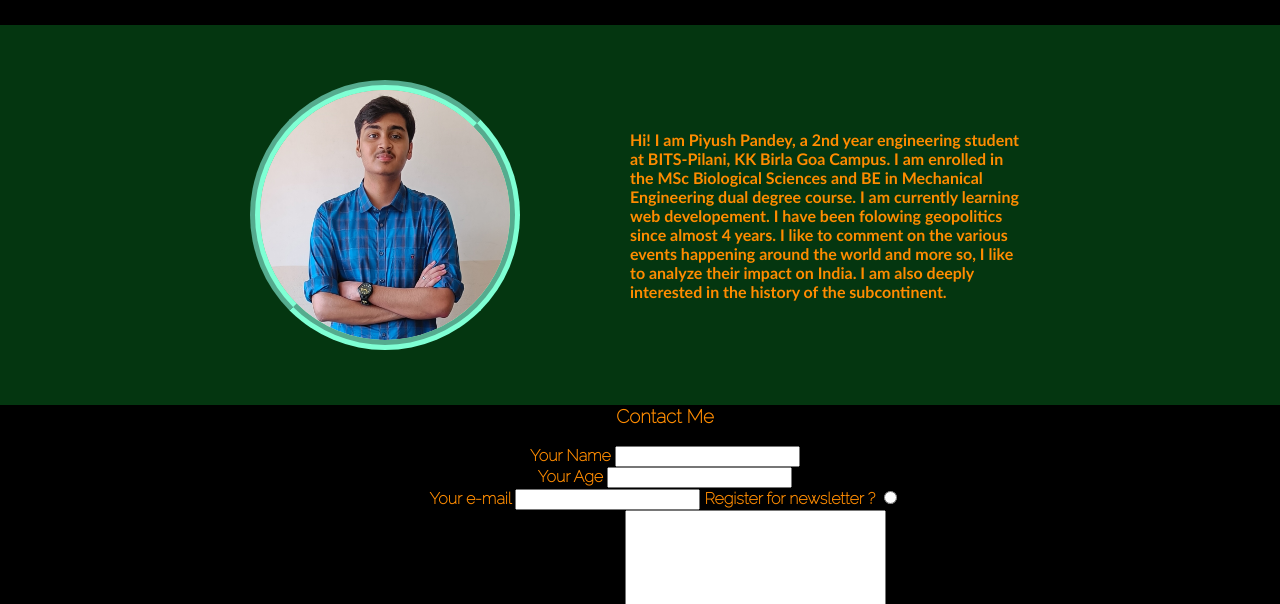
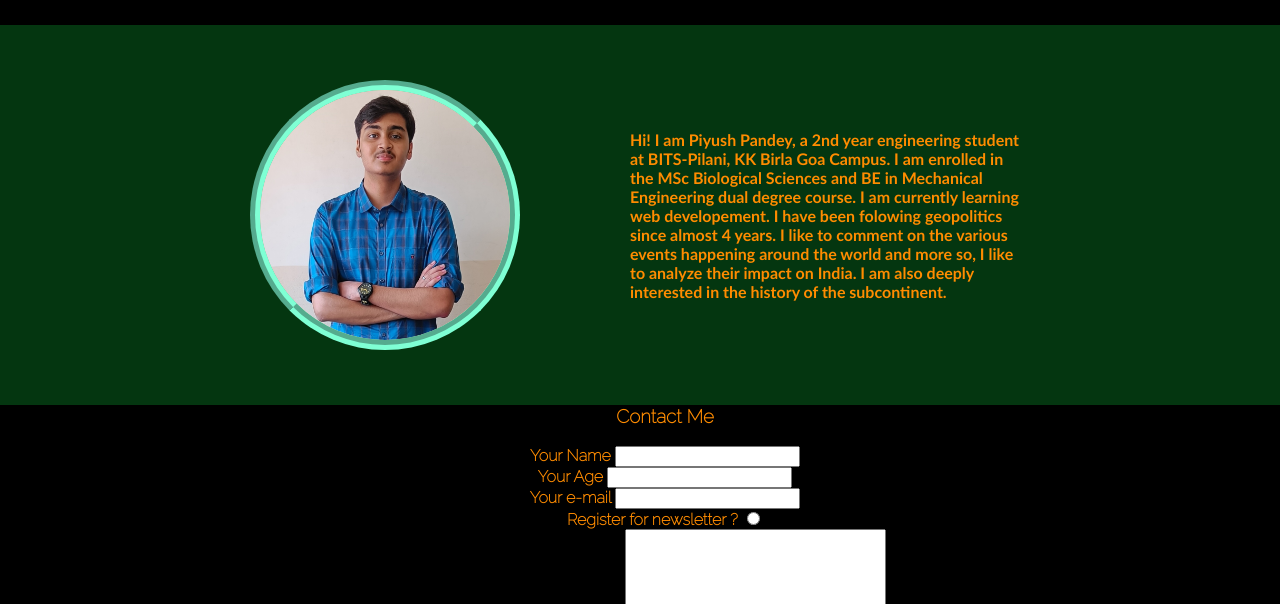
Before and after one commit to piyushpandey2002/myintro, a plain HTML site: page index.html in a window 1280 px wide. Shown: the part 696-1300 px from the top of the page. Drawn offline with Linux system fonts and the light colour scheme; a web font is replaced by a local one.

Commit message:
Form update 2

```diff
--- a/index.html
+++ b/index.html
@@ -90,7 +90,7 @@
       <label type = "text">Your Age</label>
       <input name = "age" type = "number"><br>
       <label type = "email">Your e-mail</label>
-      <input name = "email" type = "email">
+      <input name = "email" type = "email"><br>
       <label type = "text">Register for newsletter ?</label>
       <input name = "yesno"type = "radio"><br>
       <label type = "text">Type your Message here</label>
```
